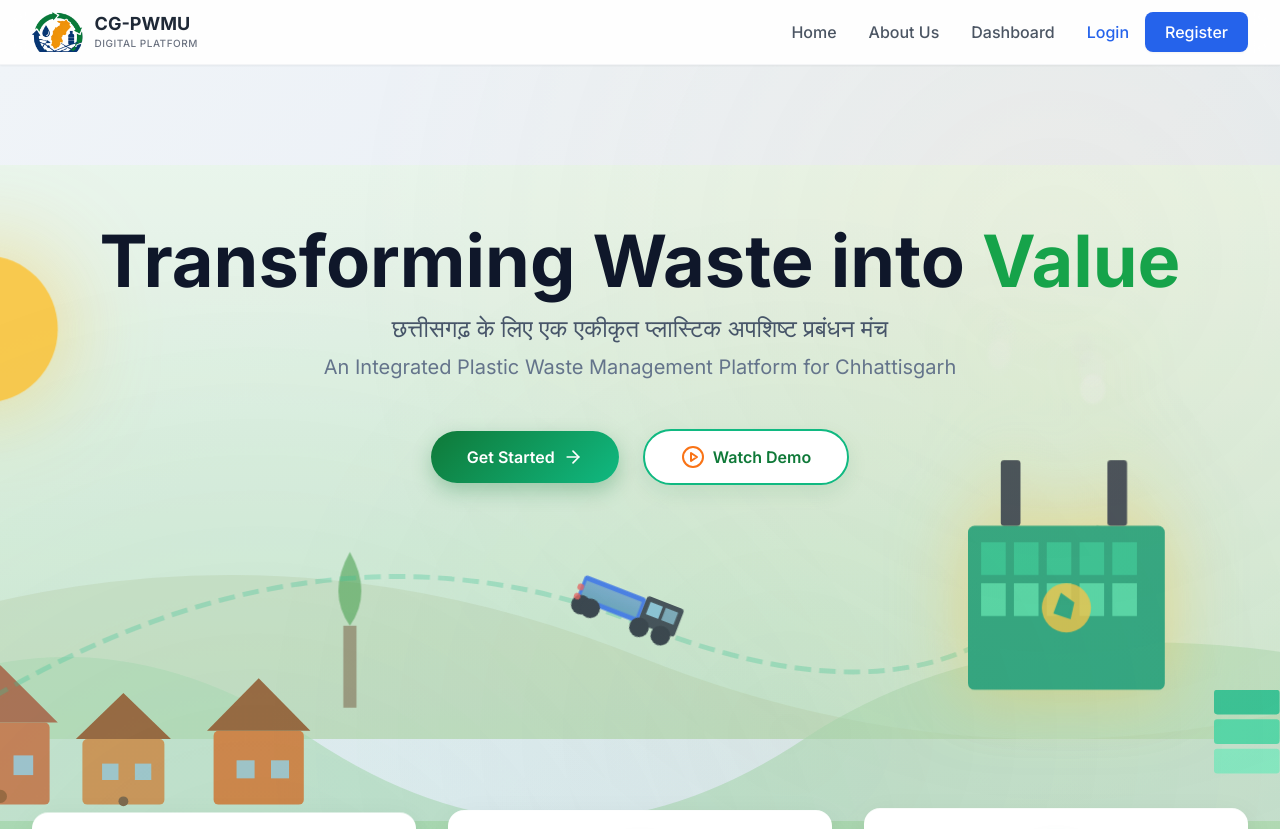
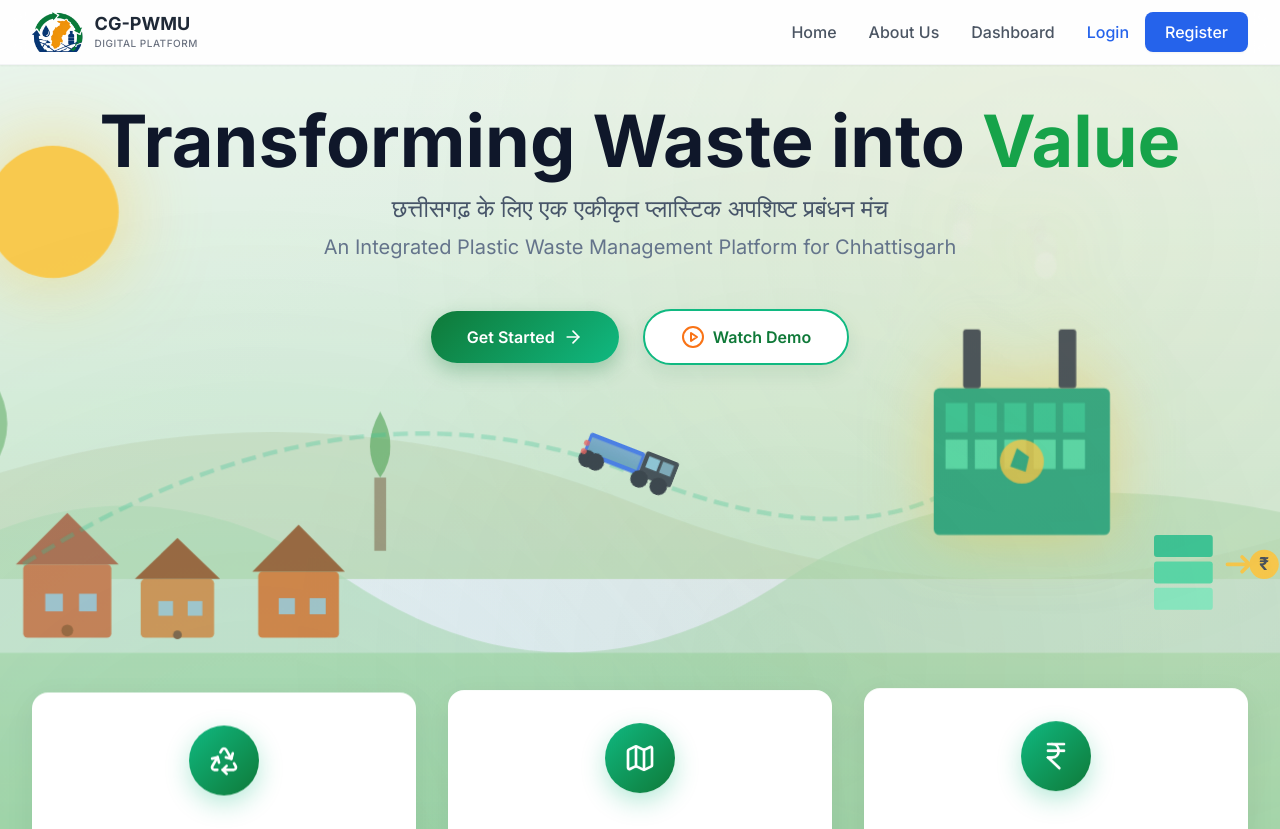
Before and after one commit to rajyr/cgpwmu-dashboard, a React (Vite) app: page / in a window 1280 px wide. Shown: the top 829 px of the page. Built offline with nearby package versions, Linux system fonts and the light colour scheme; no server answers.

Commit message:
remove waste padding in hero section

```diff
--- a/src/pages/Landing.jsx
+++ b/src/pages/Landing.jsx
@@ -118,12 +118,12 @@ const Landing = () => {
         <div className="min-h-screen bg-[#F0F4F8] font-sans selection:bg-green-600 selection:text-white overflow-x-hidden">
 
             {/* =========== HERO SECTION =========== */}
-            <section className="hero-container relative pt-20">
+            <section className="hero-container relative">
                 {/* Background Mesh Animation */}
                 <div className="hero-bg-mesh"></div>
 
                 {/* Main SVG Scene - Background */}
-                <div className="absolute inset-0 z-0 pointer-events-none" style={{ opacity: 0.8, transform: 'translateY(100px)' }}>
+                <div className="absolute inset-0 z-0 pointer-events-none" style={{ opacity: 0.8 }}>
                     <svg ref={svgRef} className="w-full h-full" viewBox="0 0 1000 700" preserveAspectRatio="xMidYMid slice">
                         <defs>
                             <linearGradient id="sky-gradient" x1="0%" y1="0%" x2="0%" y2="100%">
@@ -259,7 +259,7 @@ const Landing = () => {
                 </div>
 
                 {/* FULL WIDTH TITLE SECTION */}
-                <div className="relative z-10 w-full pt-20 pb-12">
+                <div className="relative z-10 w-full pt-10 pb-12">
                     <div className="max-w-7xl mx-auto px-4 sm:px-6 lg:px-8 text-center animate-fade-in-up">
                         <h1 className="text-5xl md:text-7xl font-extrabold text-slate-900 leading-tight mb-4">
                             Transforming Waste into <span className="text-green-600 transition-opacity duration-300">{toggleWord}</span>
```
